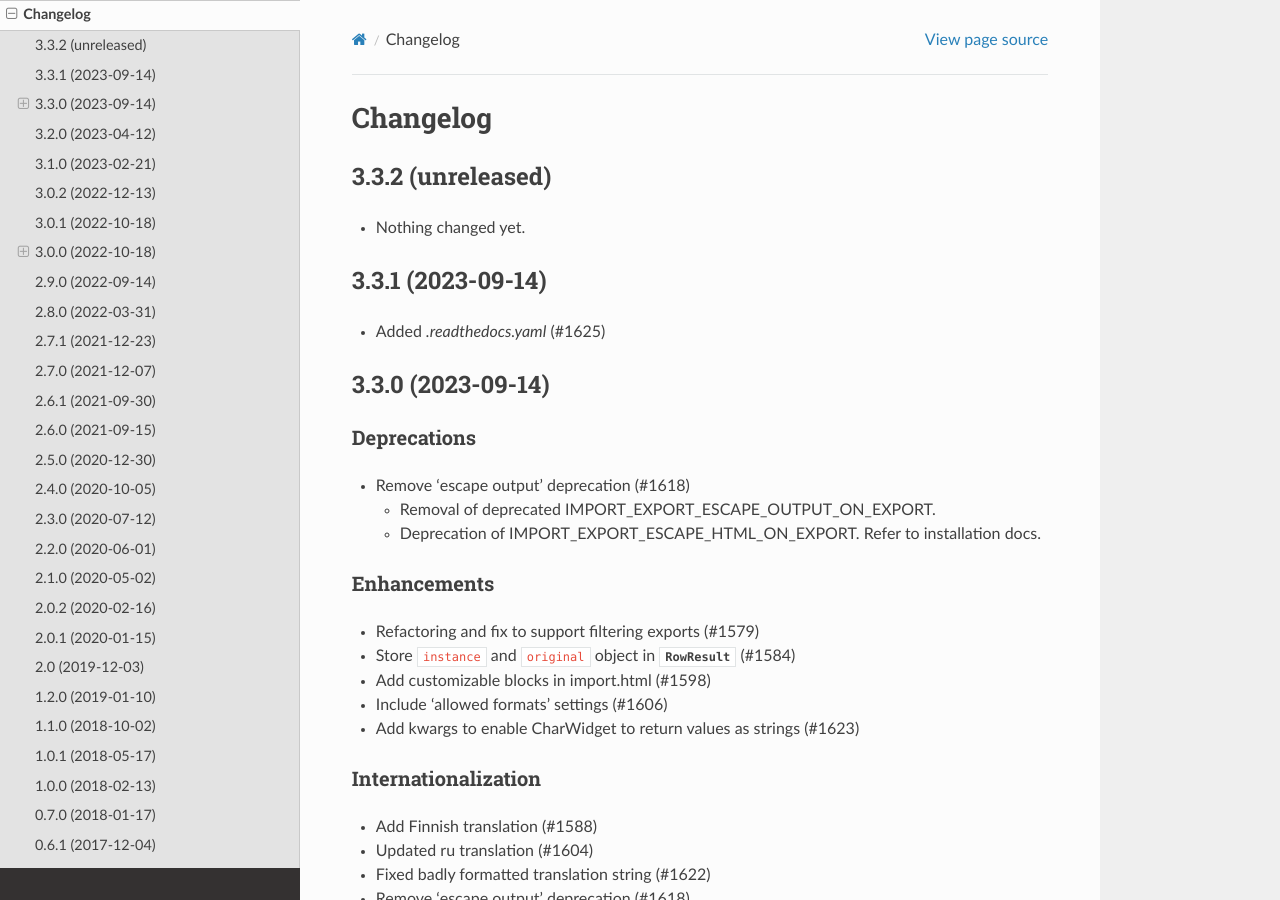
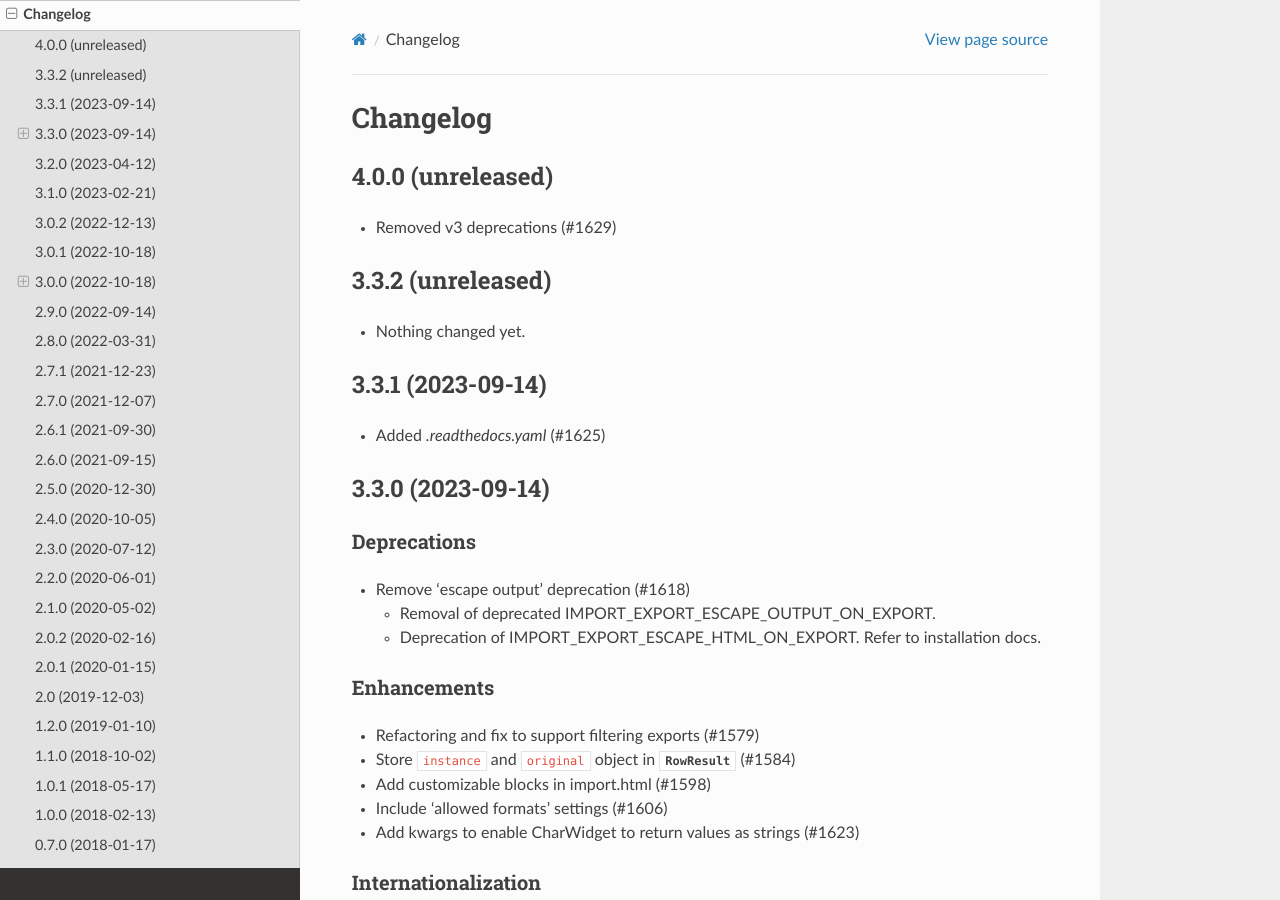
Before and after one commit to django-import-export/django-import-export, a Sphinx documentation site: the page built from docs/changelog.rst, in a window 1280 px wide and 900 px high. Built offline with Sphinx 7.4.7 and the Read the Docs theme 2.0.0, drawn with Linux system fonts in a browser that asks for light colours; pages that are not in the unit, such as notebooks, are missing from menus.

Commit message:
updated changelog

```diff
--- a/docs/changelog.rst
+++ b/docs/changelog.rst
@@ -1,5 +1,10 @@
 Changelog
 =========
+
+4.0.0 (unreleased)
+------------------
+
+- Removed v3 deprecations (#1629)
 
 3.3.2 (unreleased)
 ------------------
```
